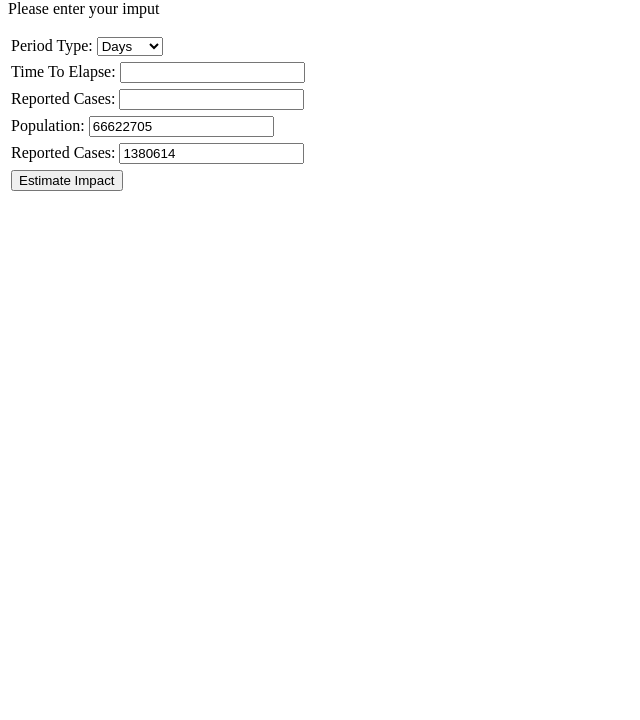
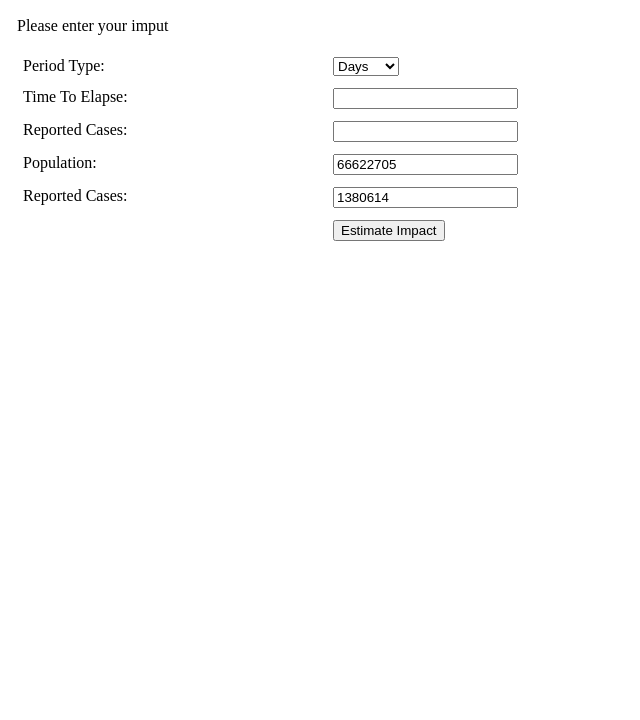
Before and after one commit to prominded/covid-19-analytics, a website with bundled scripts: page src/index.html in a window 1280 px wide. Shown: the part 80-800 px from the top of the page, without its empty margins (0-640 px from the left). Built offline with nearby package versions, Linux system fonts and the light colour scheme.

Commit message:
Apply styling to Form

```diff
--- a/src/index.html
+++ b/src/index.html
@@ -5,19 +5,36 @@
     <title>Covid-19 Impact Assessment Estimator</title>
     <style type="text/css">
     div{padding: 3px;}
+    .row{
+        display:flex
+        }
+    .col-6{
+          width:50%;
+          display: block
+          }
+
+    .col{
+      width:50%
+
+         }
     </style>
 
     <script type="module" src="index.js"></script>
 </head>
 <body>
+    <div class="container">
+        <div class="row">
+        <div class="col-6">
                 <h1>Covid-19 Estimator Form</h1>
                 <p>Please enter your imput</p>
                 <form>
-        <div>
+                    <div class="row">
+                        <div class="col">
                             <label for="Period Type">
                                 Period Type:
                             </label>
-
+                        </div>
+                        <div class="col">
                             <select name="periodType" id="periodType" data-period-type>
                                 <option value="Days">Days</option>
                                 <option value="Weeks">Weeks</option>
@@ -26,29 +43,54 @@
                             </select>
                         </div>
 
-<div><label for="Time To Elapse">
+                    </div>
+
+                    <div class="row">
+                        <div class="col">
+                            <label for="Time To Elapse">
                                 Time To Elapse:</label>
-
+                        </div>
+                        <div class="col">
                             <input type="text" name="timeToElapse" id="timeToElapse" data-time-to-elapse>
                         </div>
-<div>
-    <label for="Reported Cases">
-    Reported Cases:</label>
-    <input type="text" name="reportedCases" id="reportedCases" data-reported-cases>
-</div>
-        <div><label for="Population">
-            Population:</label>
-            <input type="text" name="population" id="population" data-population>
 
                     </div>
 
-           <div><label for="Total Hospital Beds">
+                    <div class="row">
+                        <div class="col"><label for="Reported Cases">
+                                Reported Cases:</label></div>
+                        <div class="col"><input type="text" name="reportedCases" id="reportedCases" data-reported-cases>
+                        </div>
+                    </div>
+                    <div class="row">
+                        <div class="col"><label for="Population">
+                                Population:</label>
+                        </div>
+                        <div class="col">
+                            <input type="text" name="population" id="population" data-population>
+                        </div>
+
+                    </div>
+
+                    <div class="row">
+                        <div class="col"><label for="Total Hospital Beds">
                                 Reported Cases:</label>
+                        </div>
+                        <div class="col">
                             <input type="text" name="totalHospitalBeds" id="totalHospitalBeds" data-total-hospital-beds>
                         </div>
-          <div>
+                    </div>
+                    <div class="row">
+                        <div class="col"></div>
+                        <div class="col" >
                             <button type="button" id="impactButton" name="impactButton" data-go-estimate>Estimate Impact</button>
                         </div>
+                    </div>
                 </form>
+        </div>
+        <div clas="col-6"></div>
+        </div>
+    </div>
+
 </body>
 </html>
--- a/src/index.js
+++ b/src/index.js
@@ -16,7 +16,7 @@ import covid19ImpactEstimator,
 
 function processForm(e) {
   e.preventDefault();
-  alert("CHECK BROWSER'S DEV TOOLS FOR IMPACT ESTIMATES");
+  alert("CHECK BROWSER'S DEV TOOL FOR IMPACT ESTIMATES");
   const formData = {
     pType: "Days",
     tElapse: normalizeDays(document.getElementById('periodType').value, document.getElementById('timeToElapse').value),
```
Lines whose indentation alone changed are shown as unchanged.
